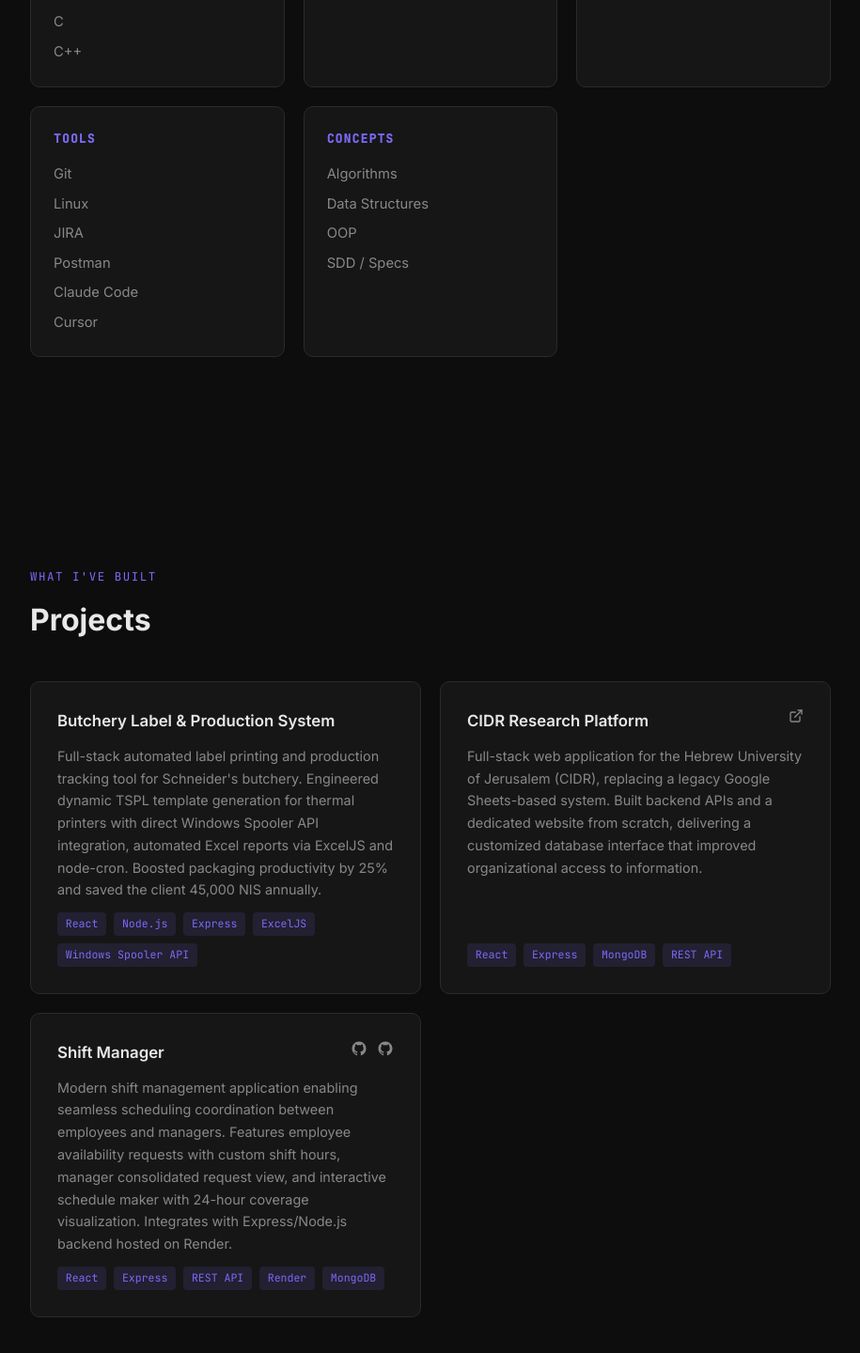
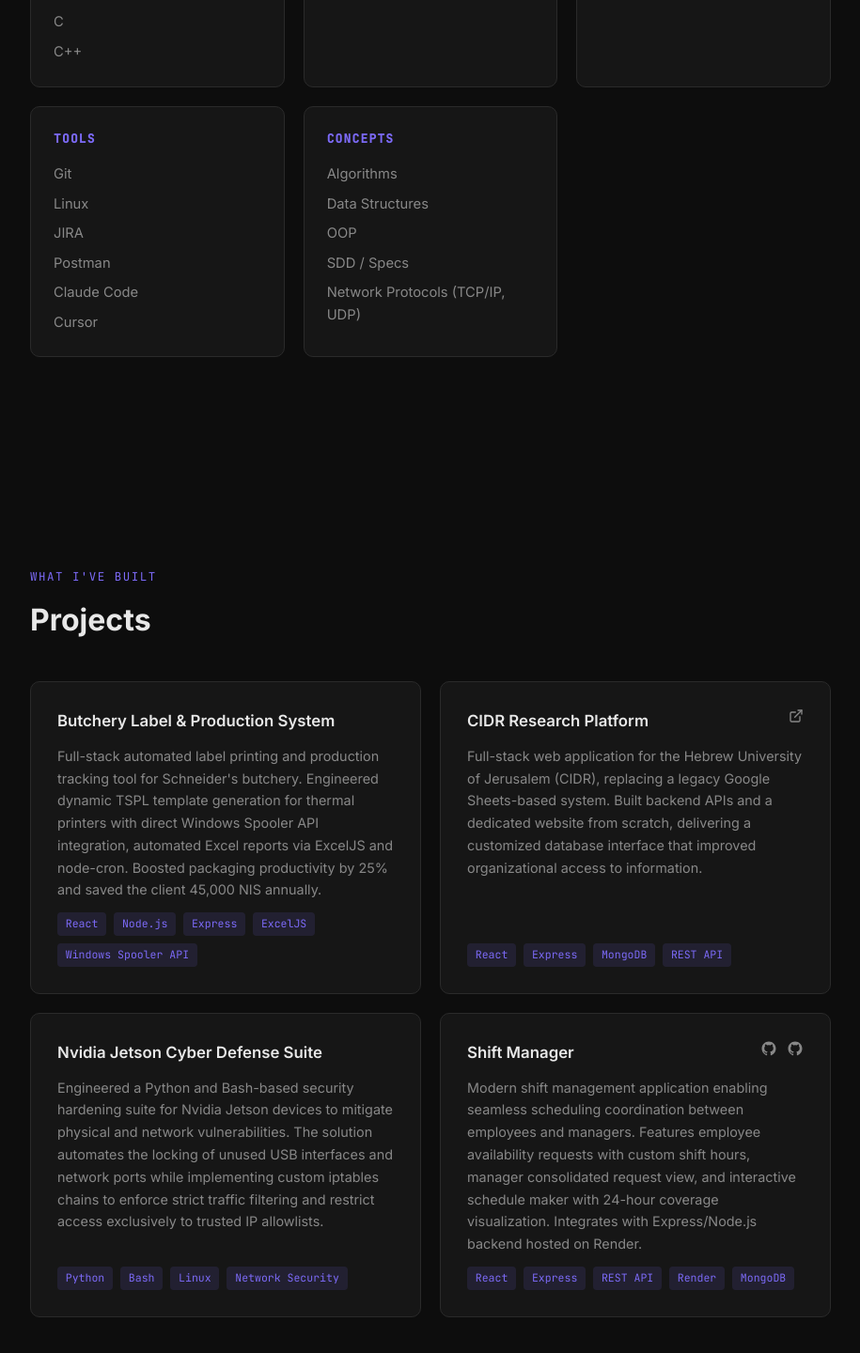
Before and after one commit to yoav235/landingPage, a React (Vite) app: page / in a window 1280 px wide. Shown: the part 1208-2648 px from the top of the page at 94% size, without its empty margins (182-1097 px from the left). Built offline with nearby package versions, Linux system fonts and the light colour scheme.

Commit message:
feat: implement Skills and Projects components for landing page

```diff
--- a/src/components/Projects.jsx
+++ b/src/components/Projects.jsx
@@ -16,6 +16,14 @@ const projects = [
     tech: ['React', 'Express', 'MongoDB', 'REST API'],
     githubs: [],
     live: 'https://democracy-website.vercel.app/',
+  },
+  {
+    title: 'Nvidia Jetson Cyber Defense Suite',
+    description:
+      'Engineered a Python and Bash-based security hardening suite for Nvidia Jetson devices to mitigate physical and network vulnerabilities. The solution automates the locking of unused USB interfaces and network ports while implementing custom iptables chains to enforce strict traffic filtering and restrict access exclusively to trusted IP allowlists.',
+    tech: ['Python', 'Bash', 'Linux', 'Network Security'],
+    githubs: [],
+    live: null,
   },
   {
     title: 'Shift Manager',
--- a/src/components/Skills.jsx
+++ b/src/components/Skills.jsx
@@ -19,7 +19,7 @@ const categories = [
   },
   {
     name: 'Concepts',
-    skills: ['Algorithms', 'Data Structures', 'OOP', 'SDD / Specs'],
+    skills: ['Algorithms', 'Data Structures', 'OOP', 'SDD / Specs', 'Network Protocols (TCP/IP, UDP)'],
   },
 ]
 
```
Lines whose indentation alone changed are shown as unchanged.
